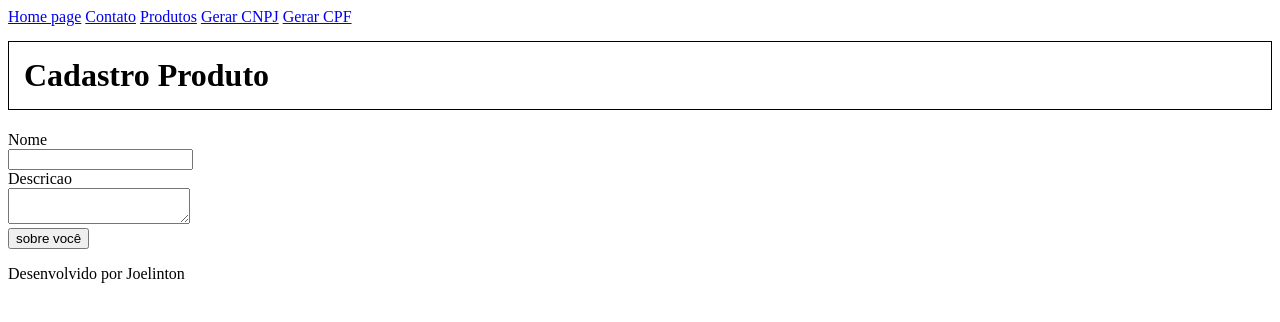
After one commit to JoelKSasaki/estudos---LP3, a Flask app: page /produtos/cadastro in a window 1280 px wide. The commit adds this page. Shown: the top 322 px of the page. Run offline with Flask 3, Linux system fonts and the light colour scheme; parts of the project's set-up code (start-up, migrations or seed data) failed here and were passed over.

Commit message:
Add files via upload

```diff
--- a/estudos-lp3/projeto_lp3/projeto_lp3/app.py
+++ b/estudos-lp3/projeto_lp3/projeto_lp3/app.py
@@ -1,6 +1,12 @@
 #importa a classe Flask do módulo flask
-from flask import Flask, render_template
+from flask import Flask, render_template, request
 from validate_docbr import CPF, CNPJ
+
+lista_produtos = [
+        {"nome" : "Coca-cola", "descricao": "Mata a sede"},
+        {"nome" : "Cheetos", "descricao": "Cheiro forte de queijo"},
+        {"nome" : "Chocolate", "descricao": "Excelente"}
+    ]
 
 #instancia um objeto flask que representa a aplicação
 app = Flask(__name__)
@@ -20,11 +26,7 @@ def contato():
 #página produtos
 @app.route("/produtos")
 def produtos():
-    lista_produtos = [
-        {"nome" : "Coca-cola", "descricao": "Mata a sede"},
-        {"nome" : "Cheetos", "descricao": "Cheiro forte de queijo"},
-        {"nome" : "Chocolate", "descricao": "Excelente"}
-    ]
+
 
     return render_template("produtos.html", produtos = lista_produtos)
 
@@ -46,7 +48,19 @@ def cnpj():
 def servico():
     return "<h2>Nossos Serviços<h2>"
 
+@app.route("/produtos/cadastro")
+def cadastro_produto():
+    return render_template("cadastro_produto.html")
+
+@app.route("/produtos", method=['POST'])
+def salvar_produtos():
+    nome = request.form['nome']
+    descricao = request.form['descricao']
+    produto = {"nome": nome, "descricao": descricao}
+    lista_produtos.append(produto)
+    return render_template("produtos.html", produtos=lista_produtos)
+
 if __name__ == "__main__":
-    app.run()
+    app.run(port=5001)
 
 '''<h1>Gerar CNPJ</h1>: {cnpj.generate(mask=True)}'''
--- /dev/null
+++ b/estudos-lp3/projeto_lp3/projeto_lp3/static/style.css
@@ -0,0 +1,8 @@
+h1{
+    border: 1px solid black;
+    padding: 15px;
+    margin-top: 15px;
+}
+label, input, button {
+    display: block
+}
--- a/estudos-lp3/projeto_lp3/projeto_lp3/templates/base.html
+++ b/estudos-lp3/projeto_lp3/projeto_lp3/templates/base.html
@@ -4,6 +4,7 @@
     <meta charset="UTF-8">
     <meta http-equiv="X-UA-Compatible" content="IE=edge">
     <meta name="viewport" content="width=device-width, initial-scale=1.0">
+    <link rel="stylesheet" href="{{ url_for ('static', filename='style.css')}}">
     <title>
         {% block title %}
         {% endblock %}
--- /dev/null
+++ b/estudos-lp3/projeto_lp3/projeto_lp3/templates/cadastro_produto.html
@@ -0,0 +1,16 @@
+{% extends "base.html" %}
+
+{% block title %}Cadastro Produto{% endblock %}
+
+{% block content %}
+<h1>Cadastro Produto</h1>
+
+<form action="/produtos" method="POST">
+    <label for="nome">Nome</label>
+    <input type="text" name="" id="">
+    <label for="descricao">Descricao</label>
+    <textarea name="descricao" id="descricao"></textarea>
+    <button type="submit">sobre você</button>
+</form>
+
+{% endblock %}
```
